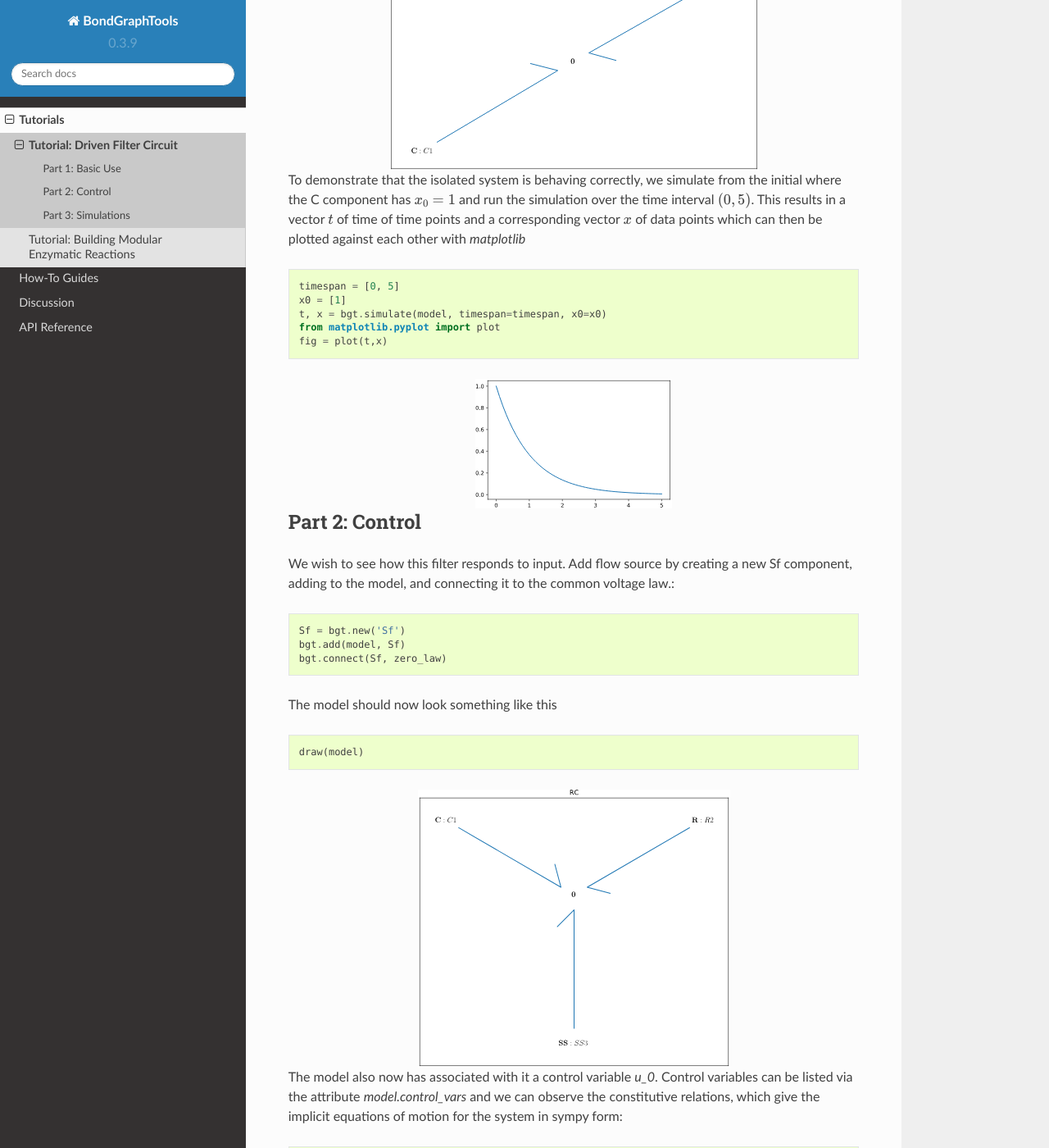
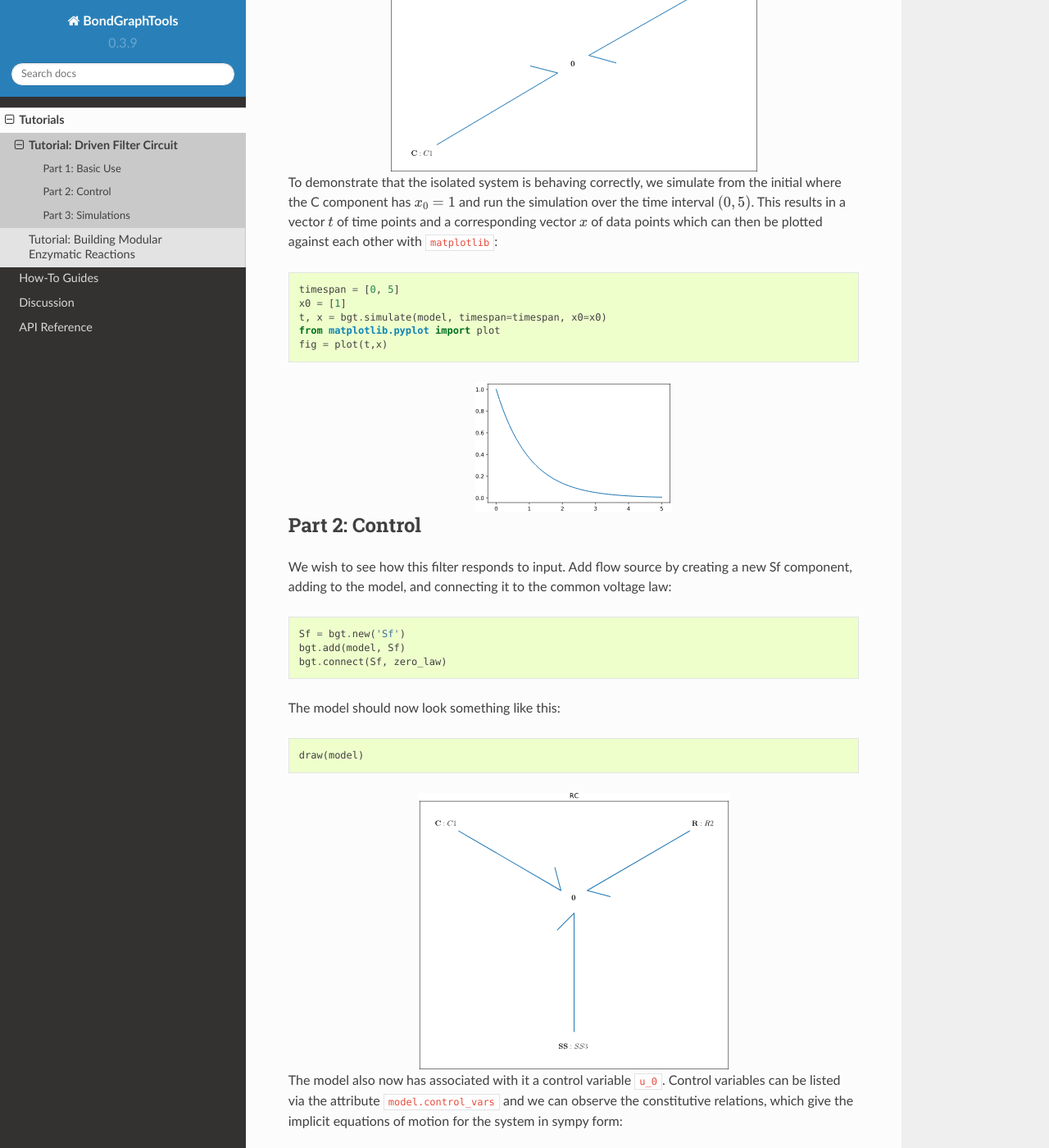
Before and after one commit to BondGraphTools/BondGraphTools, a Sphinx documentation site: the page built from docs/tutorials/RC.rst, in a window 1280 px wide and 1400 px high, scrolled down 1292 px. Shown: the whole window at 82% size. Built offline with Sphinx 7.4.7 and the Read the Docs theme 2.0.0, drawn with Linux system fonts in a browser that asks for light colours; some of the changed text lies outside the part shown.

Commit message:
fix inline code markup + typos

```diff
--- a/docs/tutorials/RC.rst
+++ b/docs/tutorials/RC.rst
@@ -6,14 +6,14 @@ Tutorial: Driven Filter Circuit
 +----------------+------------------------------------------------------------+
 | Difficulty:    | Beginner.                                                  |
 +----------------+------------------------------------------------------------+
-| Requirement:   | `BondGraphTools`, `jupyter`.                               |
+| Requirement:   | ``BondGraphTools``, Jupyter.                               |
 +----------------+------------------------------------------------------------+
-| How to follow: | Enter each block of code in consecutive cells in a jupyter |
+| How to follow: | Enter each block of code in consecutive cells in a Jupyter |
 |                | notebook.                                                  |
 +----------------+------------------------------------------------------------+
 
 In part 1 of this tutorial we will demonstrate how to build and connect models
-using `BondGraphTools` by constructing a simple passive filter.
+using ``BondGraphTools`` by constructing a simple passive filter.
 Part 2 introduces control sources, and provides examples of how one can perform
 parameter sweeps or input comparisons.
 
@@ -21,7 +21,7 @@ parameter sweeps or input comparisons.
 Part 1: Basic Use
 -----------------
 
-First, import `BondGraphTools` and create a new model with the name "RC"::
+First, import ``BondGraphTools`` and create a new model with the name "RC"::
 
     import BondGraphTools as bgt
     model = bgt.new(name="RC")
@@ -59,9 +59,9 @@ which produces a sketch of the network topology.
 
 To demonstrate that the isolated system is behaving correctly, we simulate
 from the initial where the C component has :math:`x_0=1` and run the simulation over
-the  time interval :math:`(0,5)`. This results in a vector :math:`t` of time of time points
+the  time interval :math:`(0,5)`. This results in a vector :math:`t` of time points
 and a corresponding vector :math:`x` of data points which can then be plotted against
-each other with `matplotlib` ::
+each other with ``matplotlib``::
 
     timespan = [0, 5]
     x0 = [1]
@@ -77,13 +77,13 @@ Part 2: Control
 ---------------
 We wish to see how this filter responds to input.
 Add flow source by creating a new Sf component, adding to the model, and
-connecting it to the common voltage law.::
+connecting it to the common voltage law::
 
     Sf = bgt.new('Sf')
     bgt.add(model, Sf)
     bgt.connect(Sf, zero_law)
 
-The model should now look something like this ::
+The model should now look something like this::
 
     draw(model)
 
@@ -91,21 +91,21 @@ The model should now look something like this ::
     :scale: 50 %
     :align: center
 
-The model also now has associated with it a control variable `u_0`.
-Control variables can be listed via the attribute `model.control_vars` and we
+The model also now has associated with it a control variable ``u_0``.
+Control variables can be listed via the attribute ``model.control_vars`` and we
 can observe the constitutive relations, which give the implicit equations of
 motion for the system in sympy form::
 
     model.constitutive_relations
     # returns [dx_0 - u_0 + x_0]
 
-where `x_0` and `dx_0` are the state variable and it's derivative. One can
+where ``x_0`` and ``dx_0`` are the state variable and it's derivative. One can
 identify where that state variable came from via::
 
     model.state_vars
     # returns {'x_0': (C: C1, 'q_0)}
 
-Here `C: C1` is a reference to the `C` object itself.
+Here ``C: C1`` is a reference to the ``C`` object itself.
 
 
 Part 3: Simulations
@@ -135,7 +135,7 @@ consider the response to a :math:`\pi^{-1}` Hz sine wave::
     :align: center
 
 One can also consider the impulse response of by applying a step function
-input ot the control law.::
+input ot the control law::
 
     step_fn = 't < 1 ? 1 : 0' # if t < 0 then 1 else 0
     t, x = simulate(model, timespan=timespan, x0=x0, control_vars={'u_0':step_fn})
```
